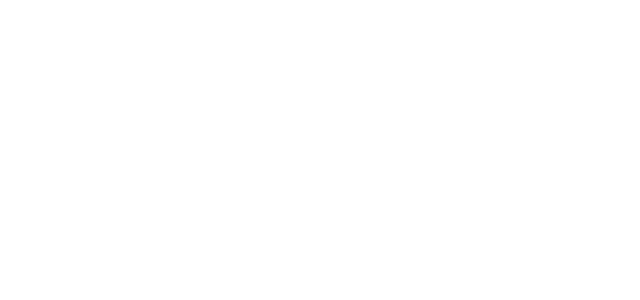
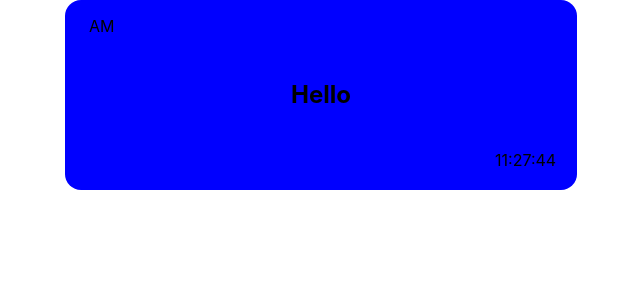
Before and after one commit to Elias-Traunbauer/school_collab, a Next.js app: page /assignment in a window 1280 px wide. Shown: the top 300 px of the page, without its empty margins (319-959 px from the left). Built offline with nearby package versions, Linux system fonts and the light colour scheme.

Commit message:
added layout

```diff
--- a/pages/assignment.js
+++ b/pages/assignment.js
@@ -3,17 +3,27 @@ import styles from '../styles/assignment.module.css'
 import { useEffect } from 'react';
 
 export default function Assignment(assignment){
+
+    assignment = {
+        subject:"AM",
+        title: "Hello",
+        time: new Date()
+    }
+    console.log(assignment.time)
     return(
-        <div className={styles.container}>
-                <div class="container">
-                 <div class="description"></div>
-                    <div class="title"></div>
-                    <div class="upload"></div>
-                    <div class="Author"></div>
-                    <div class="button"></div>
-                    <div class="Time"></div>
-                    <div class="Subject"></div>
-                    </div>
+
+        <div className={styles.assignmentcontainer}>
+            <div className={styles.assignmentcard}>
+                <div className={styles.assignmenthead}>
+                    <p>{assignment.subject}</p>
+                </div>
+                <div className={styles.assignmentbody}>
+                    <h2>{assignment.title}</h2>
+                </div>
+                <div className={styles.assignmentfoot}>
+                    <p>{assignment.time.getHours()+ ":" + assignment.time.getMinutes() +":" + assignment.time.getSeconds()}</p>
+                </div>
+            </div>
         </div>
 
     );
--- a/styles/assignment.module.css
+++ b/styles/assignment.module.css
@@ -1,26 +1,35 @@
-.container {  display: grid;
-    grid-template-columns: 4.5em 9em 6em;
-    grid-template-rows: 2em 4em 5.2em 2em;
-    gap: 0px 0px;
-    grid-auto-flow: row;
-    grid-template-areas:
-      "Subject title Time"
-      "description description description"
-      "upload upload upload"
-      "Author . button";
-      border: 1px solid white;
-  }
+.assignmentcontainer{
+  display: flex;
+  align-items: center;
+  flex-direction: column;
+}
+.assignmentcard{
+  display: flex;
+  justify-content: center;
+  align-items: center;
+  flex-direction: column;
+  width: 40vw;
+  /*height: 25vh;*/
+  background-color: blue !important;
+  border-radius: 1em;
+}
 
-  .description { grid-area: description; }
-
-  .title { grid-area: title; }
-
-  .upload { grid-area: upload; }
-
-  .Author { grid-area: Author; }
-
-  .button { grid-area: button; }
-
-  .Time { grid-area: Time; }
-
-  .Subject { grid-area: Subject; }
+.assignmentcard:hover{
+  background-color: rgb(112, 112, 255) !important;
+}
+.assignmenthead{
+  text-align: left;
+  width: 100%;
+  margin-left: 2em;
+  padding: 0.5em;
+  padding-top: 0;
+}
+.assignmentbody{
+  padding: 0;
+}
+.assignmentfoot{
+  text-align: right !important;
+  width: 100%;
+  margin-right: 2em;
+  padding: .3em;
+}
```
